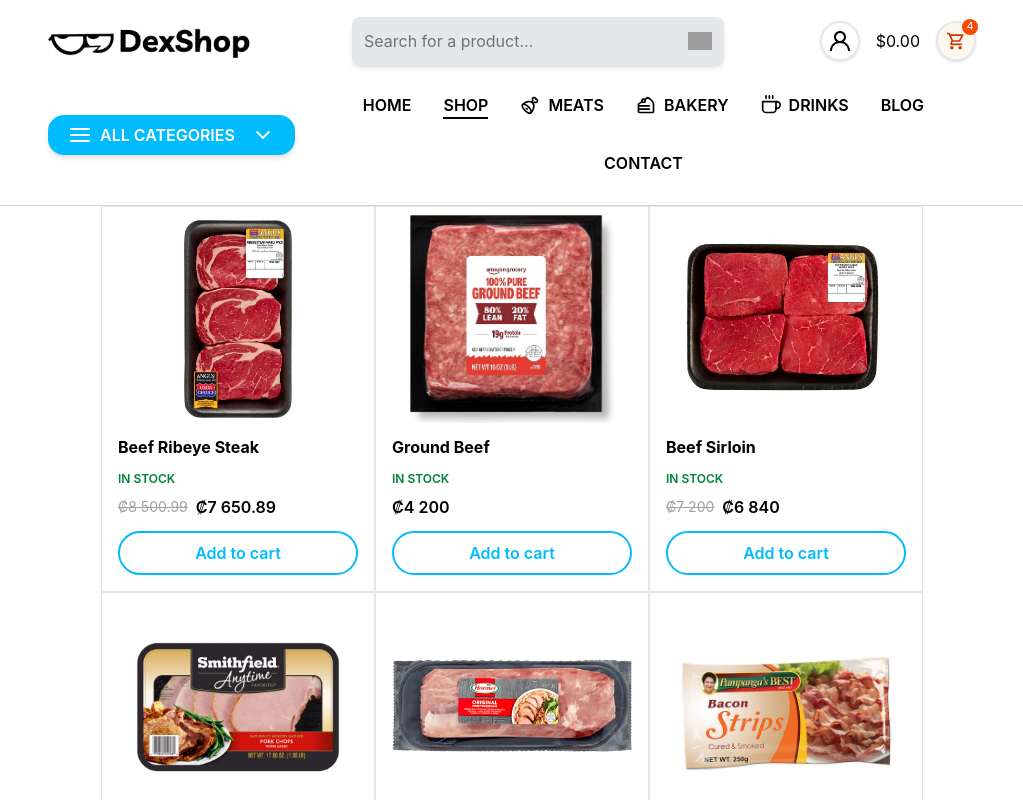
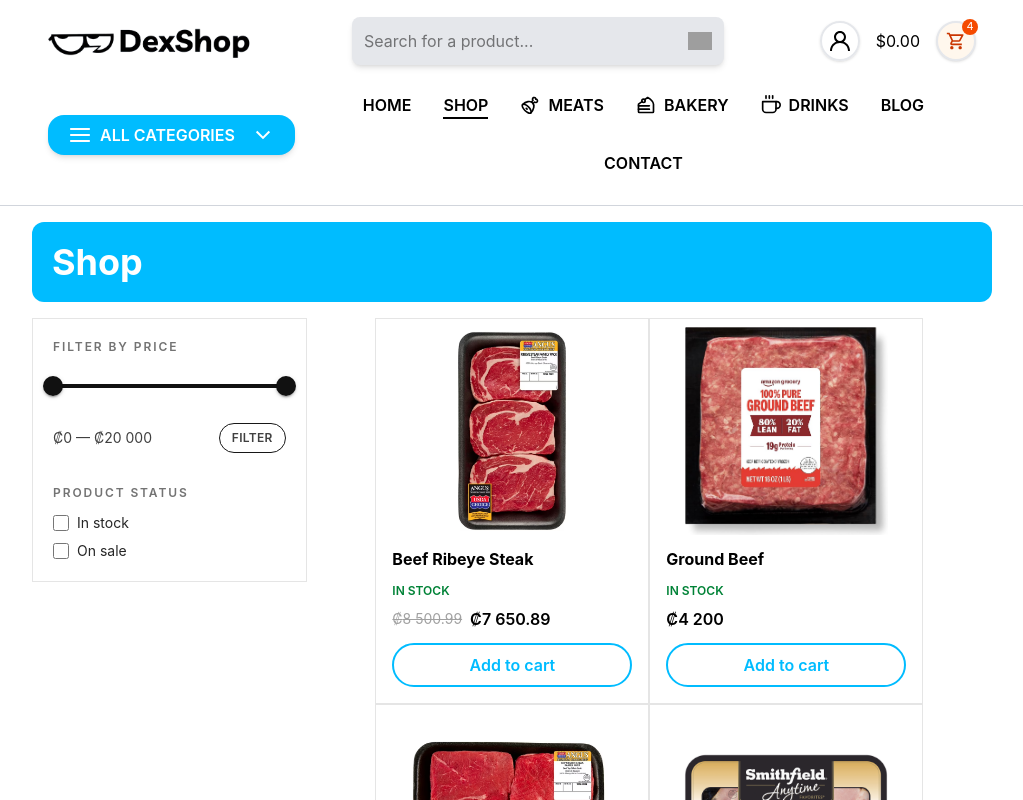
Before and after one commit to AlejandroMirandaGomez/Fullstack-Ecommerce, a React app in the folder frontend/: page /shop in a window 1280 px wide. Shown: the top 800 px of the page, without its empty margins (128-1151 px from the left). Built offline with nearby package versions, Linux system fonts and the light colour scheme; grey boxes are pictures that could not be loaded; the HTML template or start-up script is replaced by a standard one.

Commit message:
Add the "ProductFilters"

```diff
--- a/frontend/package.json
+++ b/frontend/package.json
@@ -10,6 +10,9 @@
     "preview": "vite preview"
   },
   "dependencies": {
+    "@emotion/react": "^11.14.0",
+    "@emotion/styled": "^11.14.1",
+    "@mui/material": "^7.3.6",
     "lucide-react": "^0.556.0",
     "react": "^19.2.0",
     "react-dom": "^19.2.0",
--- a/frontend/src/App.jsx
+++ b/frontend/src/App.jsx
@@ -22,6 +22,7 @@
           <Route path="/shopping-cart" element={<ShoppingCart />} />
         </Routes>
       </main>
+      <footer className="h-52"></footer>
     </>
   );
 }
--- a/frontend/src/components/ui/products/ProductCard.jsx
+++ b/frontend/src/components/ui/products/ProductCard.jsx
@@ -1,12 +1,10 @@
+import formatPrice from "../../../util/FormatPrice";
+
 function ProductCard({ product }) {
   const hasDiscount = product.discount > 0;
   const discountedPrice =
     product.price - product.price * (product.discount / 100);
 
-  const formatPrice = (num) =>
-    new Intl.NumberFormat("en-US", { useGrouping: true })
-      .format(num)
-      .replace(/,/g, " ");
   return (
     <article className="border border-neutral-200 py-2 px-4 flex flex-col gap-1">
       {/* Imagen del producto */}
--- a/frontend/src/components/ui/products/ProductGrid.jsx
+++ b/frontend/src/components/ui/products/ProductGrid.jsx
@@ -1,8 +1,11 @@
 import ProductCard from "./ProductCard";
 
-function ProductGrid({ products }) {
+function ProductGrid({ products, className="" }) {
   return (
-    <section aria-label="Product Grid" className="w-full">
+    <section
+      aria-label="Product Grid"
+      className={"w-full " + className}
+    >
       <ul className="gap-0 flex flex-wrap items-center justify-center">
         {products.map((product) => (
           <li key={product.id} className="">
--- a/frontend/src/pages/home/Home.jsx
+++ b/frontend/src/pages/home/Home.jsx
@@ -63,7 +63,6 @@
           />
         </div>
       </section>
-      <footer className="h-52"></footer>
     </>
   );
 }
--- /dev/null
+++ b/frontend/src/pages/shop/Label.jsx
@@ -0,0 +1,14 @@
+function Label({ children, className = "", inputProps = {} }) {
+  return (
+    <label className={`flex items-center gap-2 cursor-pointer ${className}`}>
+      <input
+        type="checkbox"
+        className="h-4 w-4 rounded border-neutral-300 cursor-pointer"
+        {...inputProps}
+      />
+      {children}
+    </label>
+  );
+}
+
+export default Label;
--- /dev/null
+++ b/frontend/src/pages/shop/ProductFilters.jsx
@@ -0,0 +1,178 @@
+import { useState, useEffect } from "react";
+import Slider from "@mui/material/Slider";
+
+import formatPrice from "../../util/FormatPrice";
+import Label from "./Label";
+
+function ProductFilters({
+  min = 0,
+  max = 20000,
+  defaultRange = [min, max],
+  defaultStatus = { inStock: false, onSale: false },
+  onChangeFilters,
+  onApply,
+  subCategories = [],
+  defaultSubcategories = {}, // opcional: { [url]: true/false }
+}) {
+  const [range, setRange] = useState(defaultRange);
+  const [status, setStatus] = useState(defaultStatus);
+  const [selectedSubcategories, setSelectedSubcategories] =
+    useState(defaultSubcategories);
+
+  useEffect(() => {
+    setSelectedSubcategories(defaultSubcategories);
+  }, [defaultSubcategories]);
+
+
+  const handleRangeChange = (_, newValue) => {
+    setRange(newValue);
+
+    onChangeFilters?.({
+      priceMin: newValue[0],
+      priceMax: newValue[1],
+      status,
+      subcategories: selectedSubcategories,
+    });
+  };
+
+  const handleStatusChange = (key) => {
+    const updated = { ...status, [key]: !status[key] };
+    setStatus(updated);
+
+    onChangeFilters?.({
+      priceMin: range[0],
+      priceMax: range[1],
+      status: updated,
+      subcategories: selectedSubcategories,
+    });
+  };
+
+  const handleSubcategoryToggle = (key) => {
+    const updated = {
+      ...selectedSubcategories,
+      [key]: !selectedSubcategories[key],
+    };
+    setSelectedSubcategories(updated);
+
+    onChangeFilters?.({
+      priceMin: range[0],
+      priceMax: range[1],
+      status,
+      subcategories: updated,
+    });
+  };
+
+  const applyFilters = () => {
+    onApply?.({
+      priceMin: range[0],
+      priceMax: range[1],
+      status,
+      subcategories: selectedSubcategories,
+    });
+  };
+
+  return (
+    <section
+      className="
+        w-full h-full lg:w-92
+        bg-white border border-neutral-200
+        p-5 space-y-8
+      "
+    >
+      {/* FILTRO POR PRECIO */}
+      <div>
+        <h2 className="text-xs font-semibold tracking-[0.16em] uppercase text-neutral-500">
+          Filter by price
+        </h2>
+
+        <div className="mt-4 space-y-4">
+          <Slider
+            value={range}
+            onChange={handleRangeChange}
+            min={min}
+            max={max}
+            valueLabelDisplay="auto"
+            sx={{ color: "#111" }}
+          />
+
+          <div className="flex items-center justify-between text-sm text-neutral-700">
+            <span>
+              ₡{formatPrice(range[0])} — ₡{formatPrice(range[1])}
+            </span>
+
+            <button
+              type="button"
+              onClick={applyFilters}
+              className="
+                inline-flex items-center px-3 py-1.5
+                text-xs font-semibold uppercase tracking-wide
+                border border-neutral-900 rounded-full
+                hover:bg-neutral-900 hover:text-white
+                transition-all cursor-pointer
+              "
+            >
+              Filter
+            </button>
+          </div>
+        </div>
+      </div>
+
+      {/* FILTRO POR ESTADO */}
+      <div>
+        <h3 className="text-xs font-semibold tracking-[0.16em] uppercase text-neutral-500 mb-3">
+          Product status
+        </h3>
+
+        <div className="space-y-2 text-sm text-neutral-800">
+          <Label
+            inputProps={{
+              checked: status.inStock,
+              onChange: () => handleStatusChange("inStock"),
+            }}
+          >
+            In stock
+          </Label>
+
+          <Label
+            inputProps={{
+              checked: status.onSale,
+              onChange: () => handleStatusChange("onSale"),
+            }}
+          >
+            On sale
+          </Label>
+        </div>
+      </div>
+
+      {/* FILTRO POR SUBCATEGORIA */}
+      {Array.isArray(subCategories) && subCategories.length > 0 && (
+        <div>
+          <h3 className="text-xs font-semibold tracking-[0.16em] uppercase text-neutral-500 mb-3">
+            Subcategories
+          </h3>
+
+          <div className="space-y-2 text-sm text-neutral-800">
+            {subCategories.map((sub) => {
+              const key = sub.url; // key estable
+              const isChecked = !!selectedSubcategories[key];
+
+              return (
+                <Label
+                  key={key}
+                  inputProps={{
+                    checked: isChecked,
+                    onChange: () => handleSubcategoryToggle(key),
+                  }}
+                >
+                  {sub.name}
+                </Label>
+              );
+            })}
+          </div>
+        </div>
+      )}
+    </section>
+  );
+}
+
+export default ProductFilters;
--- a/frontend/src/pages/shop/Shop.jsx
+++ b/frontend/src/pages/shop/Shop.jsx
@@ -1,6 +1,10 @@
+import ProductGrid from "../../components/ui/products/ProductGrid";
+import ProductFilters from "./ProductFilters";
+
 import { useLocation } from "react-router-dom";
-import ProductGrid from "../../components/ui/products/ProductGrid";
+
 import { products } from "../../data/products";
+import { sidebarNavigationData } from "../../data/sidebar-navigation";
 
 function Shop() {
   const location = useLocation();
@@ -8,6 +12,29 @@
 
   const category = query.get("category")?.toLowerCase();
   const subcategory = query.get("subcategory")?.toLowerCase();
+
+  const subMenu =
+    sidebarNavigationData.find((item) =>
+      item.url.includes(`category=${category}`)
+    )?.submenu ?? [];
+
+  const defaultSubcategories =
+    subcategory && Array.isArray(subMenu)
+      ? subMenu.reduce((acc, sub) => {
+          const subUrlSubcategory = new URLSearchParams(
+            sub.url.split("?")[1]
+          ).get("subcategory");
+          const decoded = subUrlSubcategory
+            ? decodeURIComponent(subUrlSubcategory).toLowerCase()
+            : "";
+
+          if (decoded === subcategory) {
+            acc[sub.url] = true; // 👈 key = sub.url (igual que en ProductFilters)
+          }
+
+          return acc;
+        }, {})
+      : {};
 
   const filteredProducts = products.filter((product) => {
     const pCategory = product.category?.toLowerCase();
@@ -27,7 +54,22 @@
 
   return (
     <section className="px-4 xl:px-40 lg:px-20 md:px-10 gap-6 w-full">
-      <ProductGrid products={filteredProducts} />
+      <div className="bg-sky-400 text-white font-bold text-4xl p-5 rounded-xl my-4">
+        <h2 className="capitalize">
+          {category
+            ? subcategory
+              ? category + " / " + subcategory
+              : category
+            : "Shop"}
+        </h2>
+      </div>
+      <div className="flex flex-col lg:flex-row">
+        <ProductGrid products={filteredProducts} className="lg:order-1" />
+        <ProductFilters
+          subCategories={subMenu}
+          defaultSubcategories={defaultSubcategories}
+        />
+      </div>
     </section>
   );
 }
--- /dev/null
+++ b/frontend/src/util/FormatPrice.js
@@ -0,0 +1,6 @@
+const formatPrice = (num) =>
+  new Intl.NumberFormat("en-US", { useGrouping: true })
+    .format(num)
+    .replace(/,/g, " ");
+
+export default formatPrice
```
Also changed, not shown: 1 other file (tests, documents, lock files or other folders).
